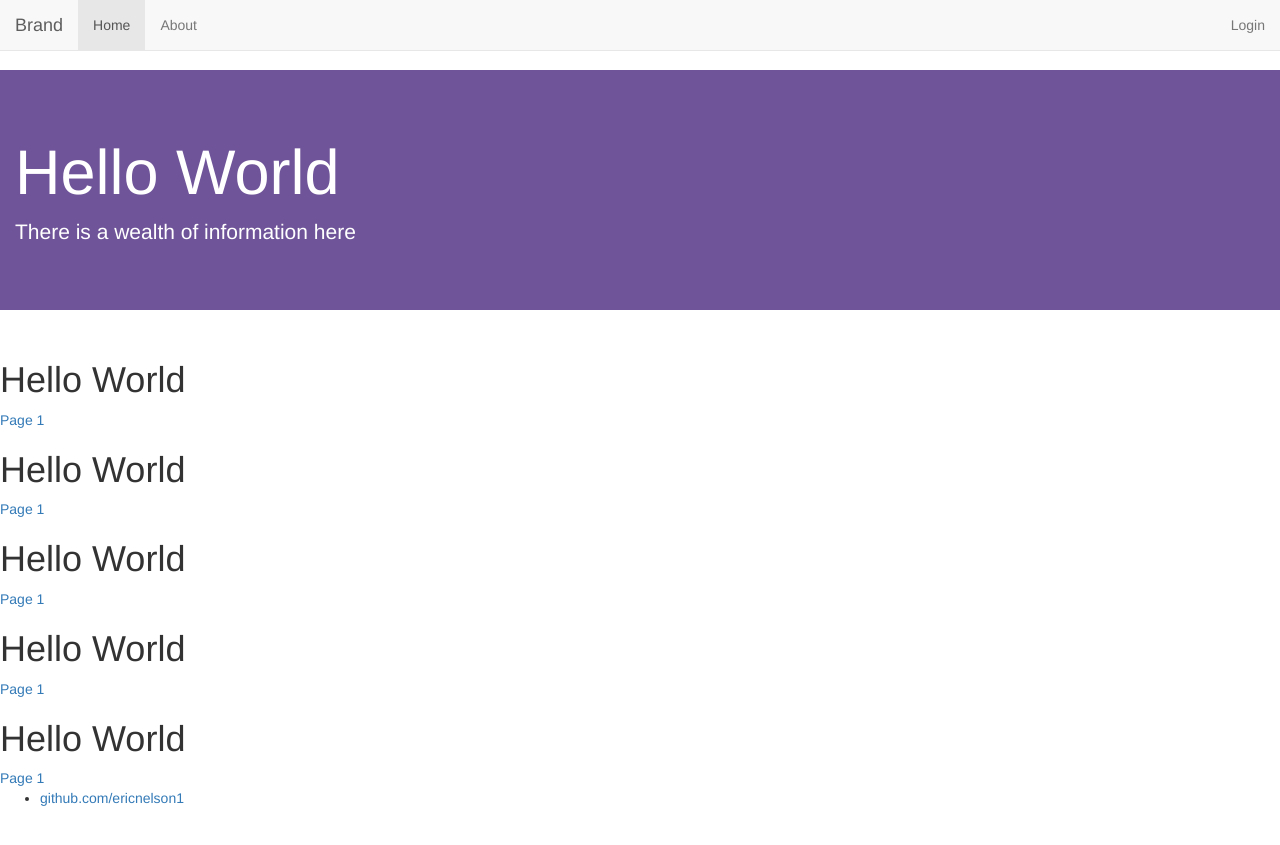
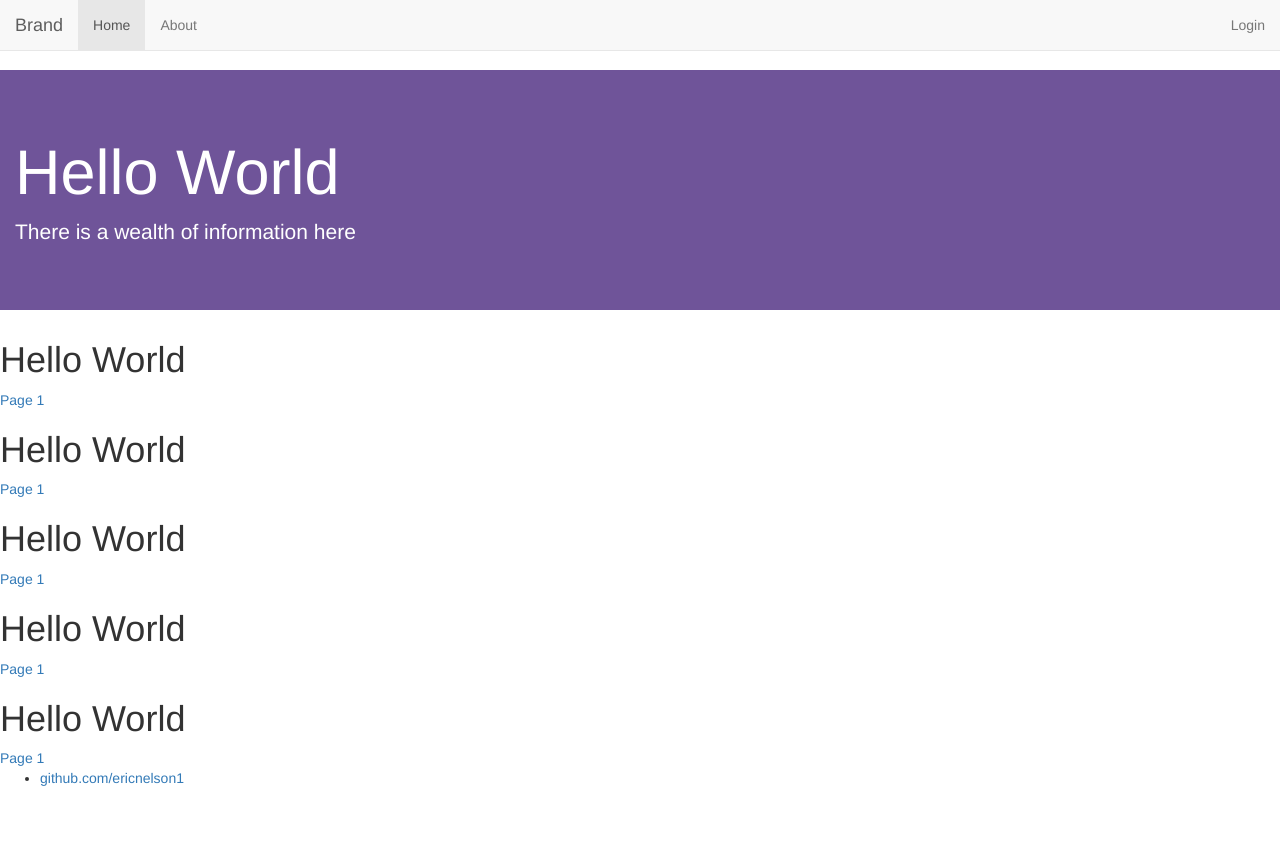
Before and after one commit to ericnelson1/ericnelson1.github.io, a Jekyll site: the page built from index.html, in a window 1280 px wide. Shown: the top 845 px of the page. Built offline with Jekyll 4.4.1, drawn with Linux system fonts in a browser that asks for light colours.

Commit message:
Update default.html

```diff
--- a/_layouts/default.html
+++ b/_layouts/default.html
@@ -33,11 +33,7 @@
 					<p>There is a wealth of information here</p>
 				</div>
 			</div>
-			<div class="container-fluid">
-				<div class="row">
-					{{ content }}
-				</div>
-			</div>
+			{{ content }}
 			<footer>
 	    		<ul>
 	        		<li><a href="https://github.com/ericnelson1">github.com/ericnelson1</a></li>
```
